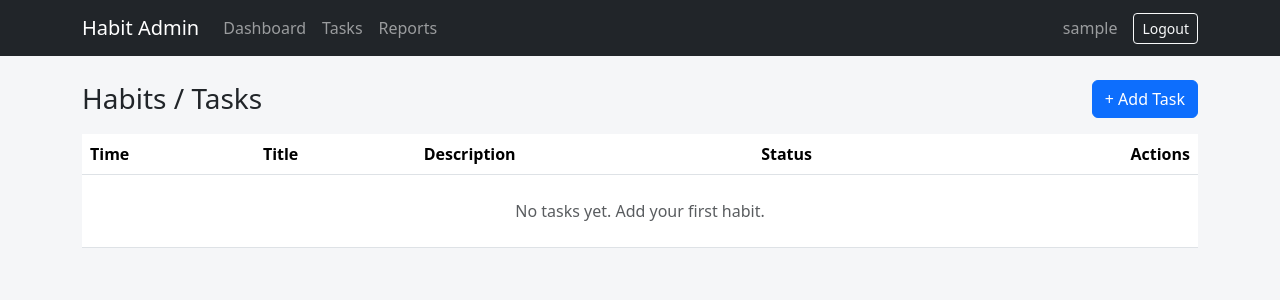
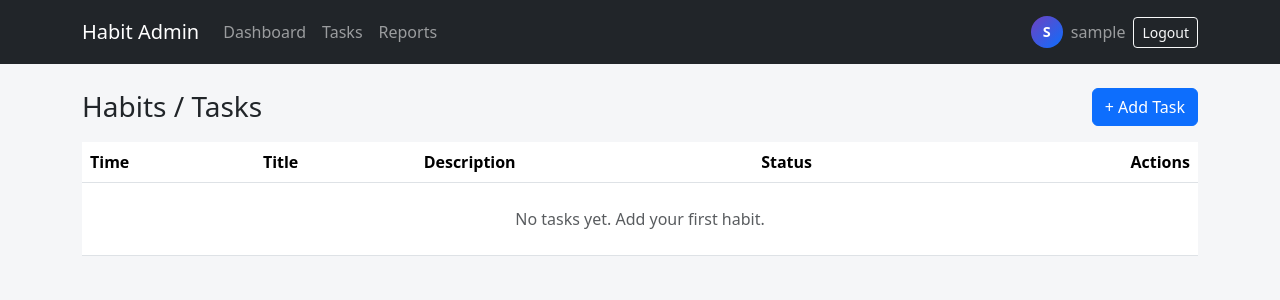
Before and after one commit to Avii7890/Avii, a Flask app: page /tasks in a window 1280 px wide. Shown: the top 300 px of the page. Run offline with Flask 3, Linux system fonts and the light colour scheme; the visitor is signed in with stand-in values (Sample User, id 1); data that the repository does not hold is empty; parts of the project's set-up code (start-up, migrations or seed data) failed here and were passed over.

Commit message:
Add initial-based avatar to navbar
Shows a colored circle with the admin's first initial next to their
username, instead of plain text.

Co-Authored-By: Claude Sonnet 5 <noreply@anthropic.com>
Claude-Session: https://claude.ai/code/session_01PwbrsGZdWUippUYvwbos8L

```diff
--- a/static/css/style.css
+++ b/static/css/style.css
@@ -10,3 +10,17 @@ body {
 .list-group-item {
   border-left: 4px solid transparent;
 }
+
+.avatar-circle {
+  display: inline-flex;
+  align-items: center;
+  justify-content: center;
+  width: 32px;
+  height: 32px;
+  border-radius: 50%;
+  background: linear-gradient(135deg, #6f42c1, #0d6efd);
+  color: #fff;
+  font-weight: 600;
+  font-size: 0.9rem;
+  line-height: 1;
+}
--- a/templates/base.html
+++ b/templates/base.html
@@ -21,7 +21,10 @@
         <li class="nav-item"><a class="nav-link" href="{{ url_for('tasks') }}">Tasks</a></li>
         <li class="nav-item"><a class="nav-link" href="{{ url_for('reports') }}">Reports</a></li>
       </ul>
-      <span class="navbar-text me-3">{{ current_user.username }}</span>
+      <span class="navbar-text me-2 d-flex align-items-center">
+        <span class="avatar-circle me-2">{{ current_user.username[0]|upper }}</span>
+        {{ current_user.username }}
+      </span>
       <a class="btn btn-outline-light btn-sm" href="{{ url_for('logout') }}">Logout</a>
     </div>
   </div>
```
